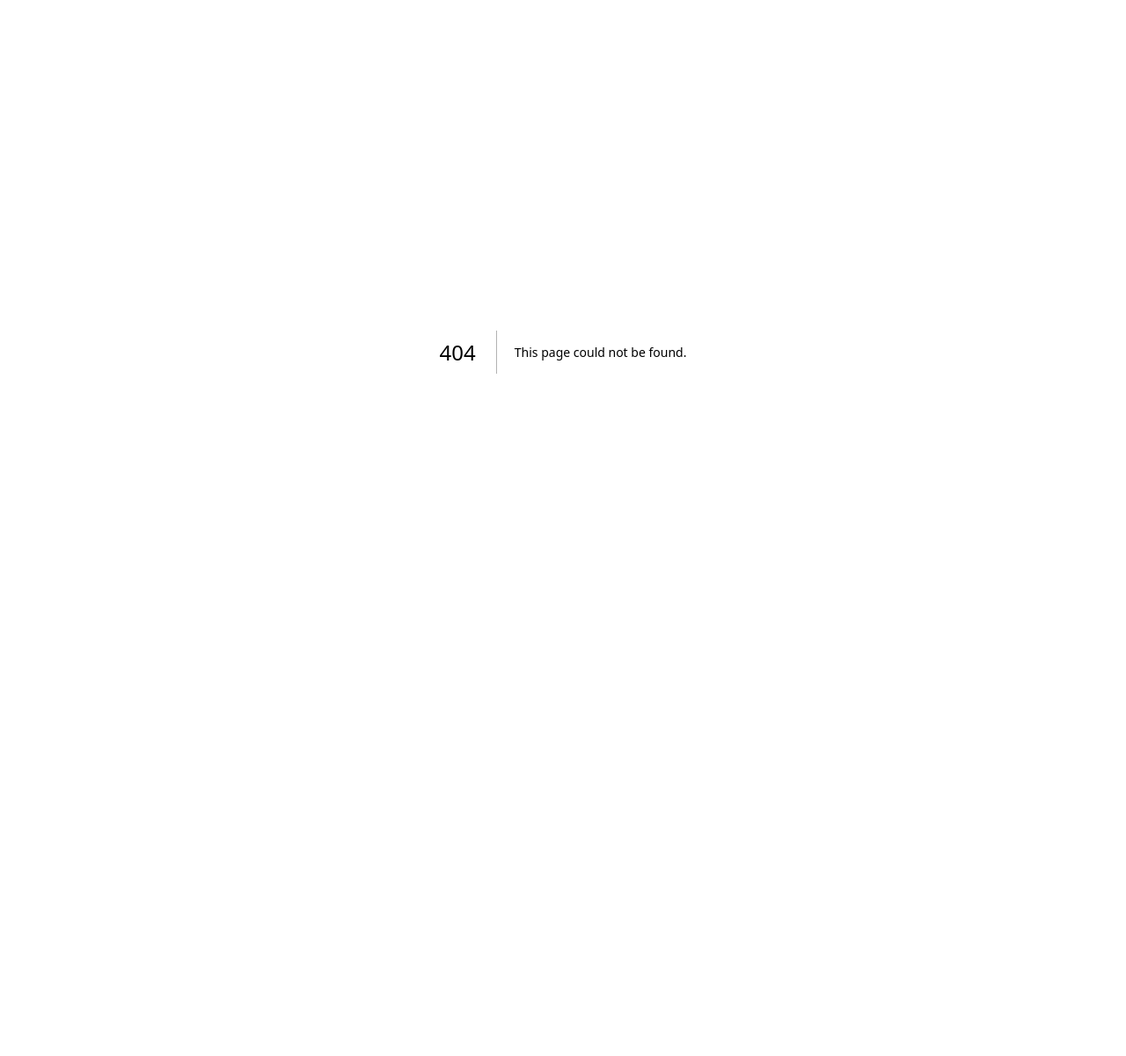
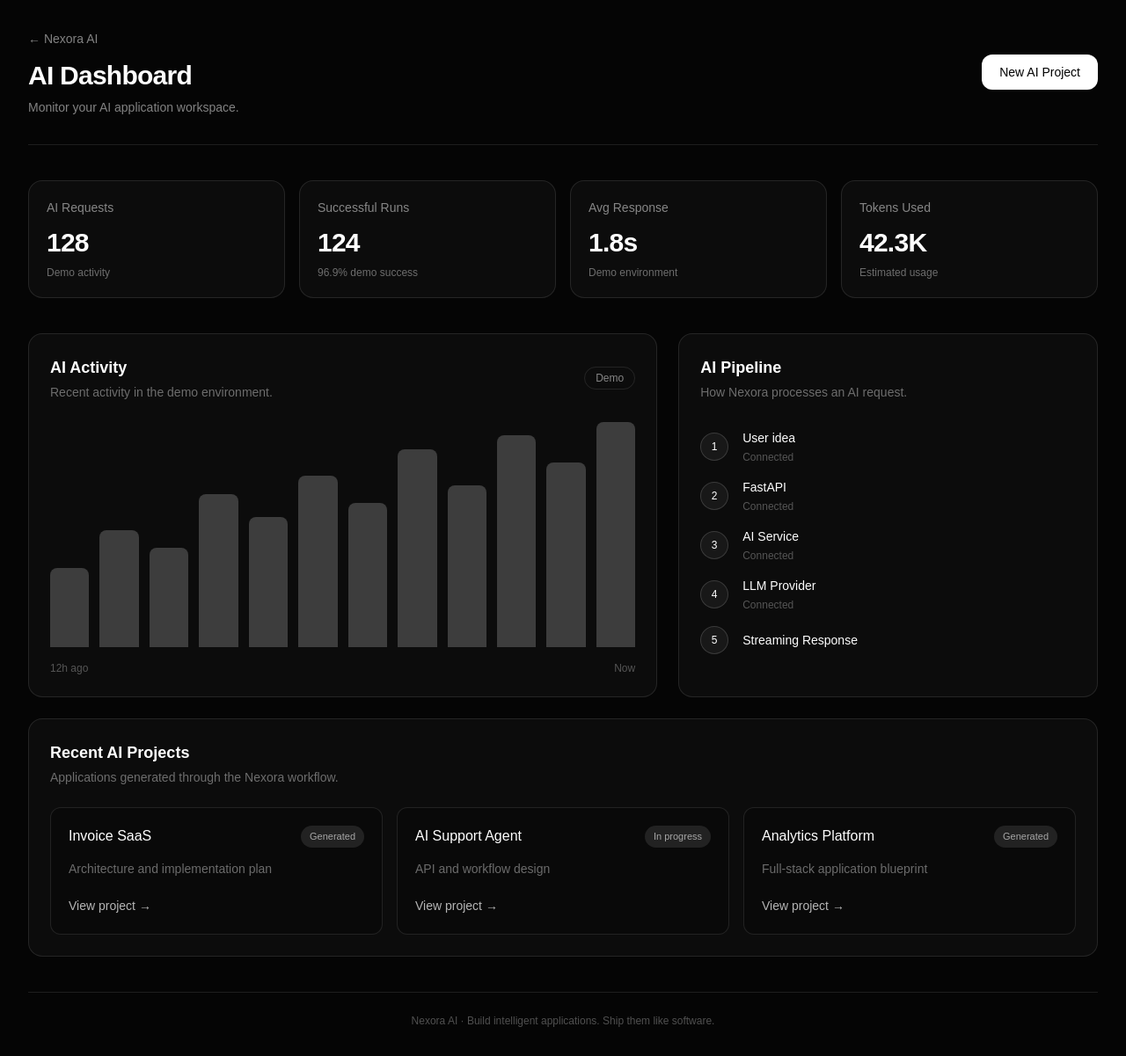
Before and after one commit to weblinkify/Nexora-AI, a Next.js app in the folder apps/web/: page /dashboard in a window 1280 px wide. Before the commit this address had no page. Shown: the whole page at 88% size. Before the commit the page ends 800 px from the top, so only its background shows below. Built offline with nearby package versions, Linux system fonts and the light colour scheme.

Commit message:
Add Nexora AI dashboard

```diff
--- /dev/null
+++ b/apps/web/app/dashboard/page.tsx
@@ -0,0 +1,206 @@
+
+import Link from "next/link";
+
+const metrics = [
+  {
+    label: "AI Requests",
+    value: "128",
+    description: "Demo activity",
+  },
+  {
+    label: "Successful Runs",
+    value: "124",
+    description: "96.9% demo success",
+  },
+  {
+    label: "Avg Response",
+    value: "1.8s",
+    description: "Demo environment",
+  },
+  {
+    label: "Tokens Used",
+    value: "42.3K",
+    description: "Estimated usage",
+  },
+];
+
+const projects = [
+  {
+    name: "Invoice SaaS",
+    status: "Generated",
+    description: "Architecture and implementation plan",
+  },
+  {
+    name: "AI Support Agent",
+    status: "In progress",
+    description: "API and workflow design",
+  },
+  {
+    name: "Analytics Platform",
+    status: "Generated",
+    description: "Full-stack application blueprint",
+  },
+];
+
+export default function DashboardPage() {
+  return (
+    <main className="min-h-screen bg-[#050505] text-white">
+      <div className="mx-auto max-w-7xl px-6 py-8 lg:px-8">
+        <header className="mb-10 flex flex-col gap-5 border-b border-white/10 pb-8 sm:flex-row sm:items-center sm:justify-between">
+          <div>
+            <Link
+              href="/"
+              className="text-sm text-white/50 transition hover:text-white"
+            >
+              ← Nexora AI
+            </Link>
+
+            <h1 className="mt-3 text-3xl font-semibold tracking-tight">
+              AI Dashboard
+            </h1>
+
+            <p className="mt-2 text-sm text-white/50">
+              Monitor your AI application workspace.
+            </p>
+          </div>
+
+          <Link
+            href="/"
+            className="rounded-xl bg-white px-5 py-2.5 text-sm font-medium text-black transition hover:bg-white/90"
+          >
+            New AI Project
+          </Link>
+        </header>
+
+        <section className="mb-10 grid gap-4 sm:grid-cols-2 lg:grid-cols-4">
+          {metrics.map((metric) => (
+            <div
+              key={metric.label}
+              className="rounded-2xl border border-white/10 bg-white/[0.03] p-5"
+            >
+              <p className="text-sm text-white/50">{metric.label}</p>
+
+              <p className="mt-3 text-3xl font-semibold tracking-tight">
+                {metric.value}
+              </p>
+
+              <p className="mt-2 text-xs text-white/40">
+                {metric.description}
+              </p>
+            </div>
+          ))}
+        </section>
+
+        <section className="grid gap-6 lg:grid-cols-[1.5fr_1fr]">
+          <div className="rounded-2xl border border-white/10 bg-white/[0.03] p-6">
+            <div className="mb-6 flex items-center justify-between">
+              <div>
+                <h2 className="text-lg font-semibold">AI Activity</h2>
+                <p className="mt-1 text-sm text-white/40">
+                  Recent activity in the demo environment.
+                </p>
+              </div>
+
+              <span className="rounded-full border border-white/10 px-3 py-1 text-xs text-white/50">
+                Demo
+              </span>
+            </div>
+
+            <div className="flex h-64 items-end gap-3">
+              {[35, 52, 44, 68, 58, 76, 64, 88, 72, 94, 82, 100].map(
+                (height, index) => (
+                  <div
+                    key={index}
+                    className="group flex h-full flex-1 items-end"
+                  >
+                    <div
+                      className="w-full rounded-t-lg bg-white/20 transition group-hover:bg-white/40"
+                      style={{ height: `${height}%` }}
+                    />
+                  </div>
+                ),
+              )}
+            </div>
+
+            <div className="mt-4 flex justify-between text-xs text-white/30">
+              <span>12h ago</span>
+              <span>Now</span>
+            </div>
+          </div>
+
+          <div className="rounded-2xl border border-white/10 bg-white/[0.03] p-6">
+            <h2 className="text-lg font-semibold">AI Pipeline</h2>
+
+            <p className="mt-1 text-sm text-white/40">
+              How Nexora processes an AI request.
+            </p>
+
+            <div className="mt-8 space-y-4">
+              {[
+                "User idea",
+                "FastAPI",
+                "AI Service",
+                "LLM Provider",
+                "Streaming Response",
+              ].map((step, index) => (
+                <div key={step} className="flex items-center gap-4">
+                  <div className="flex h-8 w-8 shrink-0 items-center justify-center rounded-full border border-white/15 bg-white/5 text-xs">
+                    {index + 1}
+                  </div>
+
+                  <div>
+                    <p className="text-sm font-medium">{step}</p>
+                    {index < 4 && (
+                      <p className="mt-1 text-xs text-white/30">
+                        Connected
+                      </p>
+                    )}
+                  </div>
+                </div>
+              ))}
+            </div>
+          </div>
+        </section>
+
+        <section className="mt-6 rounded-2xl border border-white/10 bg-white/[0.03] p-6">
+          <div className="mb-6">
+            <h2 className="text-lg font-semibold">Recent AI Projects</h2>
+
+            <p className="mt-1 text-sm text-white/40">
+              Applications generated through the Nexora workflow.
+            </p>
+          </div>
+
+          <div className="grid gap-4 md:grid-cols-3">
+            {projects.map((project) => (
+              <div
+                key={project.name}
+                className="rounded-xl border border-white/10 bg-black/20 p-5 transition hover:border-white/20"
+              >
+                <div className="flex items-center justify-between gap-3">
+                  <h3 className="font-medium">{project.name}</h3>
+
+                  <span className="rounded-full bg-white/10 px-2.5 py-1 text-[11px] text-white/60">
+                    {project.status}
+                  </span>
+                </div>
+
+                <p className="mt-3 text-sm leading-6 text-white/40">
+                  {project.description}
+                </p>
+
+                <button className="mt-5 text-sm text-white/70 transition hover:text-white">
+                  View project →
+                </button>
+              </div>
+            ))}
+          </div>
+        </section>
+
+        <footer className="mt-10 border-t border-white/10 pt-6 text-center text-xs text-white/30">
+          Nexora AI · Build intelligent applications. Ship them like software.
+        </footer>
+      </div>
+    </main>
+  );
+}
--- a/apps/web/app/page.tsx
+++ b/apps/web/app/page.tsx
@@ -1,4 +1,6 @@
+import Link from "next/link";
 import AIChat from "../components/AIChat";
+
 
 export default function Home() {
   return (
@@ -15,8 +17,17 @@
             </p>
           </div>
 
-          <div className="rounded-full border border-zinc-800 bg-zinc-900 px-3 py-1 text-xs text-zinc-400">
-            AI Workspace
+          <div className="flex items-center gap-3">
+            <Link
+              href="/dashboard"
+              className="rounded-full border border-zinc-800 bg-zinc-900 px-4 py-2 text-xs text-zinc-300 transition hover:border-zinc-700 hover:text-white"
+            >
+              Dashboard
+            </Link>
+
+            <div className="rounded-full border border-zinc-800 bg-zinc-900 px-3 py-1 text-xs text-zinc-400">
+              AI Workspace
+            </div>
           </div>
         </header>
 
```
